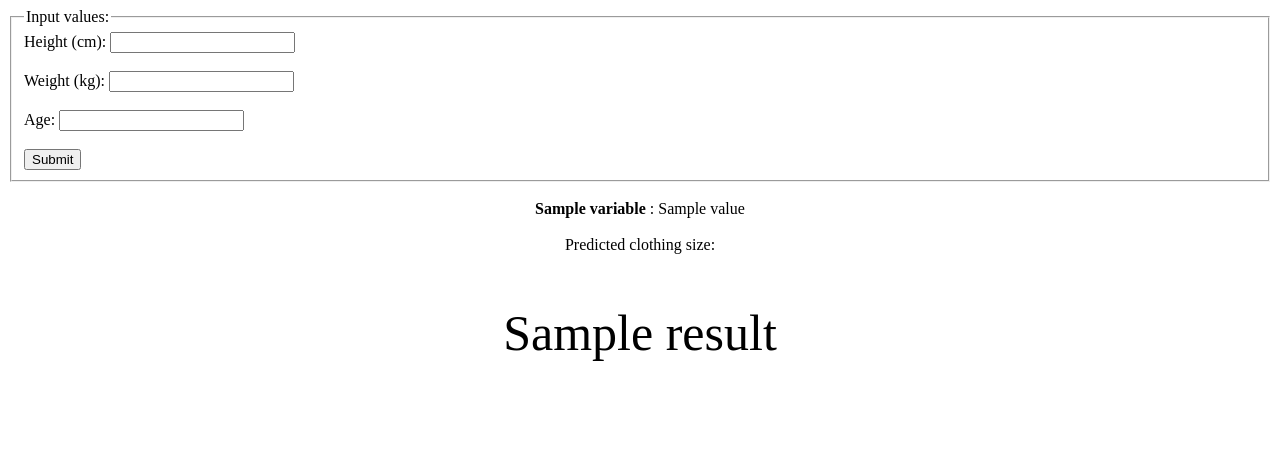
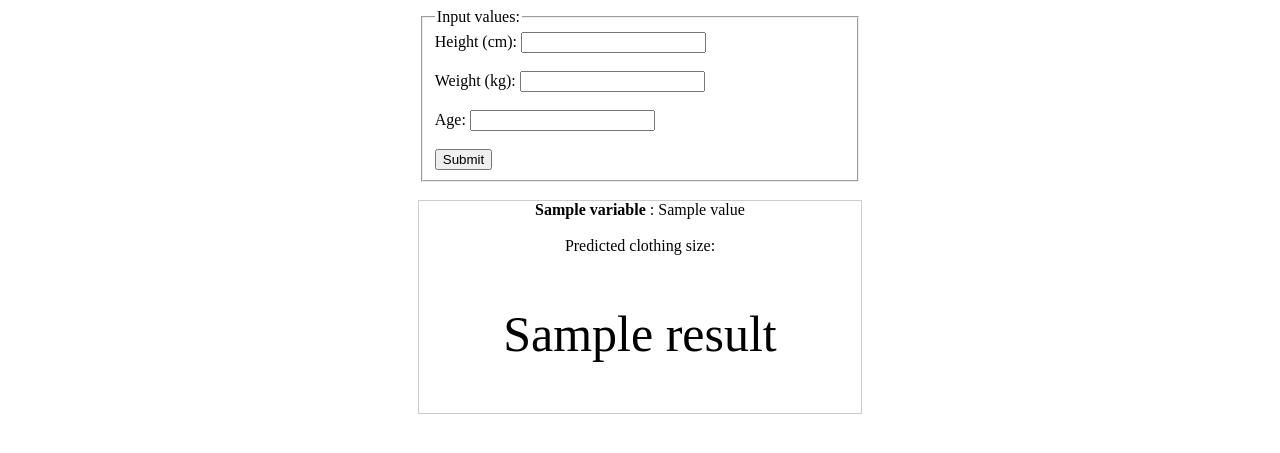
Before and after one commit to nyz98/size_predict_webapp, a Flask app: template templates/home.html in a window 1280 px wide. Shown: the top 453 px of the page. Run offline with Flask 2, Linux system fonts and the light colour scheme; the template is opened without the code that fills it: most values are stand-ins (such as "Sample title", 1, 10 or a date in 2020); parts of the project's set-up code (start-up, migrations or seed data) failed here and were passed over.

Commit message:
update 1

```diff
--- a/templates/home.html
+++ b/templates/home.html
@@ -1,6 +1,19 @@
 <!doctype html>
 
 <html>
+
+<style>
+form {
+    margin: auto;
+    width: 35%;
+}.result {
+    margin: auto;
+    width: 35%;
+    border: 1px solid #ccc;
+}
+</style>
+
+
 <head>
     <title>Clothes Size Predictor</title>
 </head>
```
